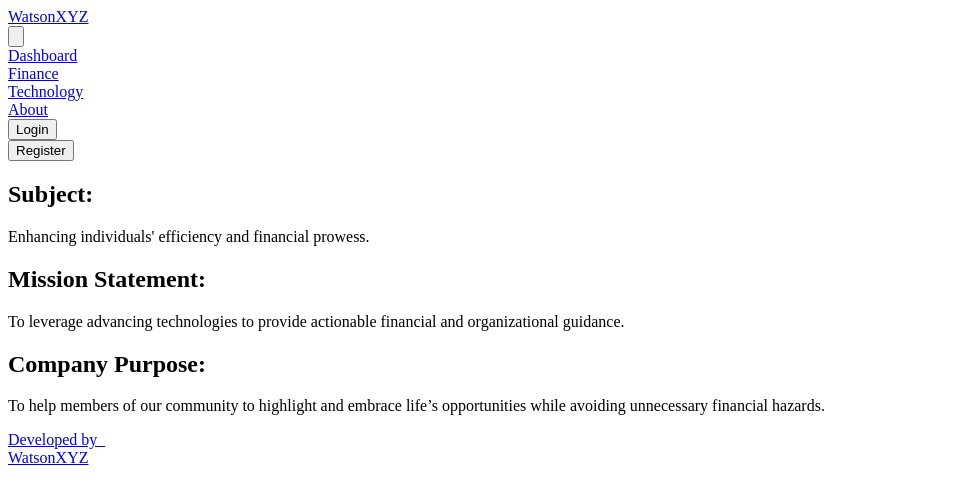
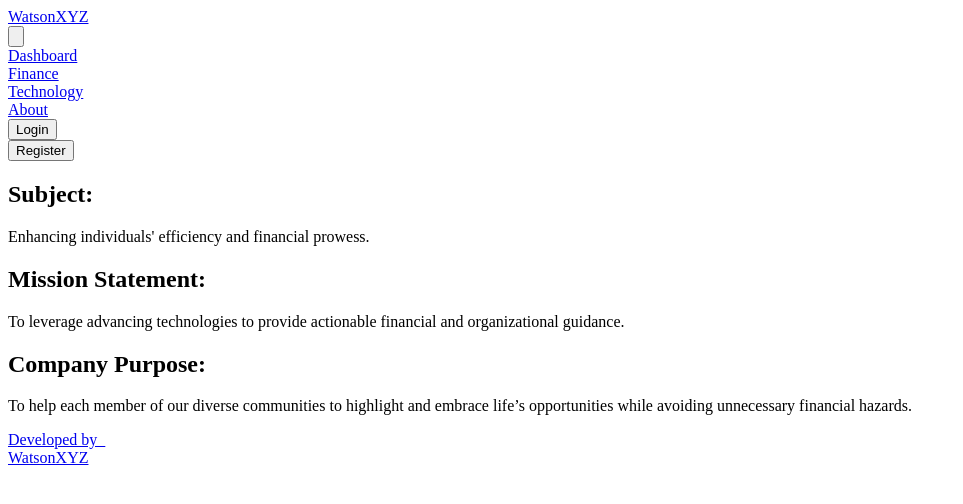
Before and after one commit to KellieWatson/watsonxyz, a Next.js app: page /about in a window 1280 px wide. Shown: the top 504 px of the page, without its empty margins (0-963 px from the left). Built offline with nearby package versions, Linux system fonts and the light colour scheme.

Commit message:
reset wording of company purpose

```diff
--- a/pages/about.js
+++ b/pages/about.js
@@ -12,7 +12,7 @@ const About =()=>{
             <p className="font-semibold text-xl"> To leverage advancing technologies to provide actionable financial and organizational guidance.
             </p>
             <h2 className="font-bold text-3xl m-3">Company Purpose:</h2>
-            <p className="font-semibold text-xl"> To help members of our community to highlight and embrace life’s opportunities while avoiding unnecessary financial hazards.
+            <p className="font-semibold text-xl"> To help each member of our diverse communities to highlight and embrace life’s opportunities while avoiding unnecessary financial hazards.
             </p>
 
         </div>
```
